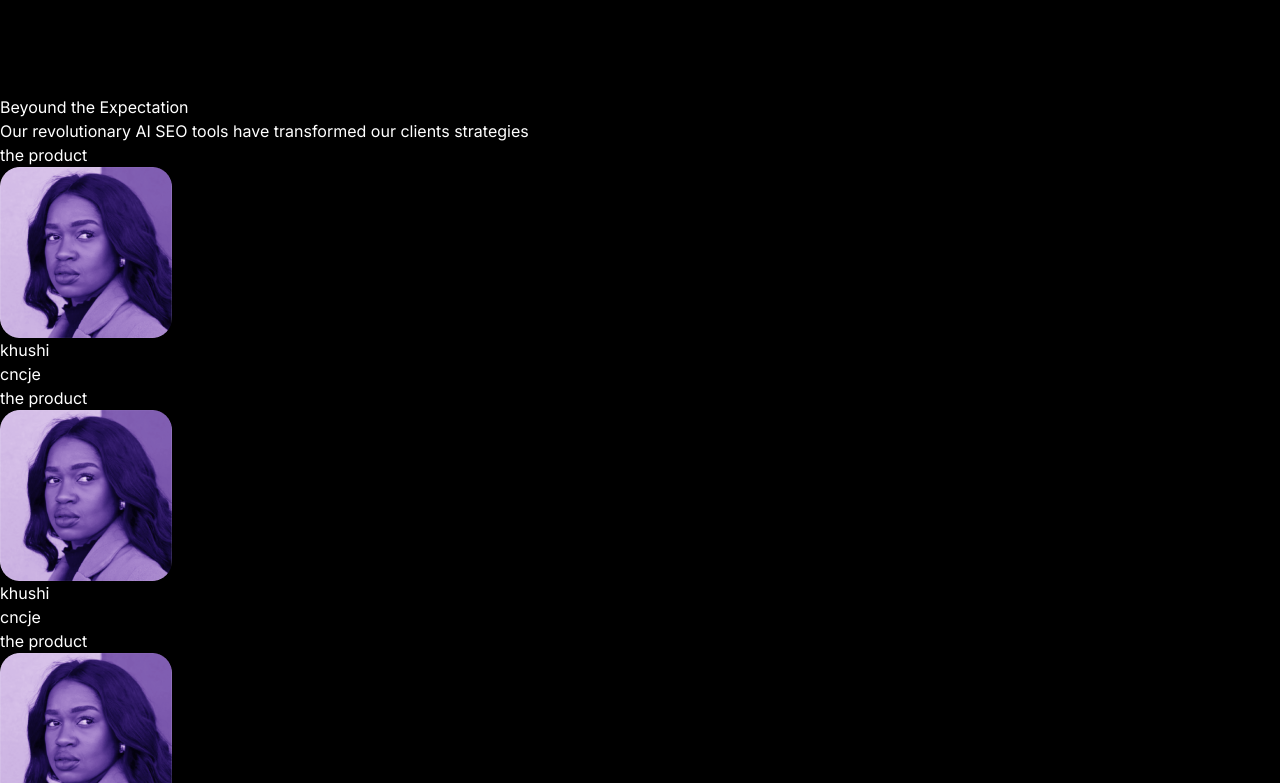
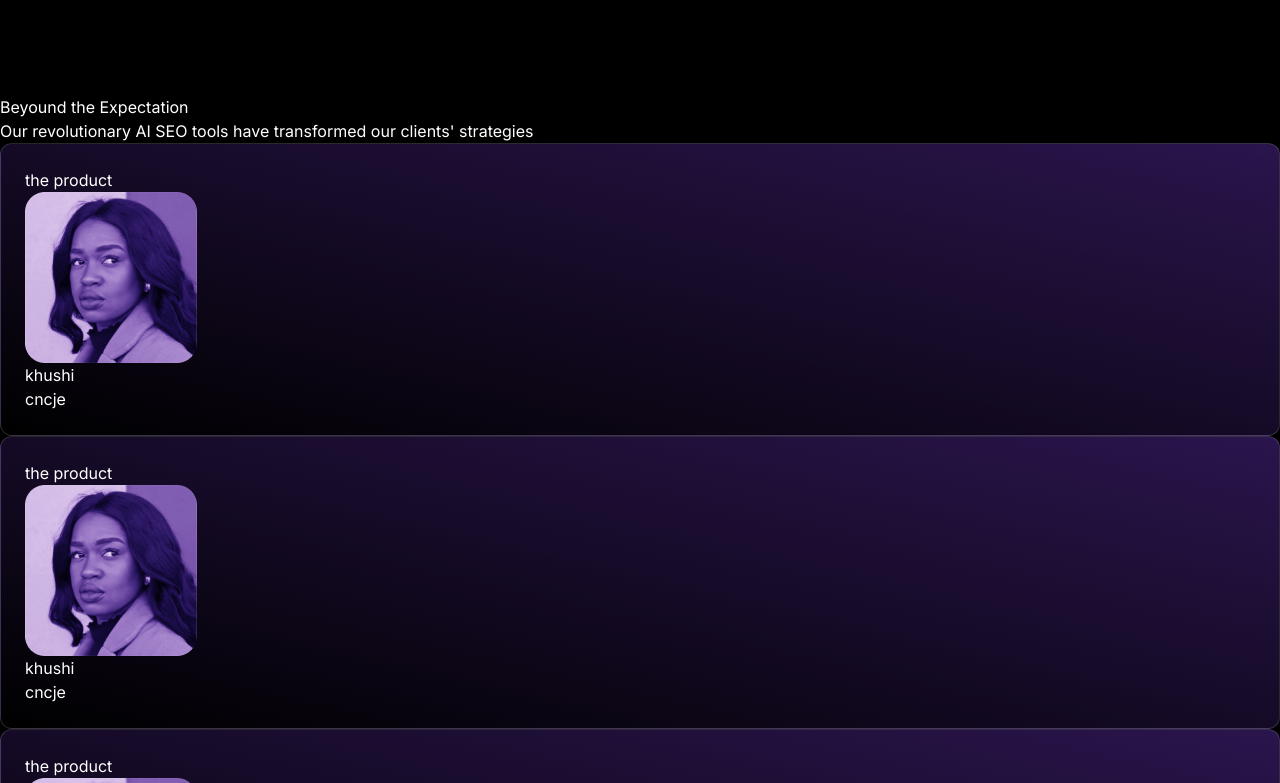
Before and after one commit to khushi4452/-AI_Saas, a Next.js app: page / in a window 1280 px wide. Shown: the part 1757-2540 px from the top of the page. Built offline with nearby package versions, Linux system fonts and the light colour scheme.

Commit message:
testimonial images added

```diff
--- a/src/sections/Testimonials.tsx
+++ b/src/sections/Testimonials.tsx
@@ -32,11 +32,15 @@ export const Testimonials = () => {
     return (
  <section className="container">
 <h2>Beyound the Expectation</h2>
-            <p>Our revolutionary AI SEO tools have transformed our clients strategies</p>
+<p>Our revolutionary AI SEO tools have transformed our clients' strategies</p>
 {testimonials.map((testimonial, index) => (
-              <div key={`${testimonial.name}-${index}`}>
+<div key={index}
+ className="border border-white/15 p-6 rounded-xl bg-[linear-gradient(to_bottom_left,rgb(140,69,255,.3),black)]"
+>
  <div>{testimonial.test}</div>
-                <Image src={testimonial.avatarImg} alt={`Avatar for ${testimonial.name}`} />
+<Image src={testimonial.avatarImg}
+alt={`Avatar for ${testimonial.name}`}
+/>
 <div>{testimonial.name}</div>
 <div>{testimonial.title}</div>
 </div>
```
Also changed, not shown: 1 other file (tests, documents, lock files or other folders). Lines whose indentation alone changed are shown as unchanged.
